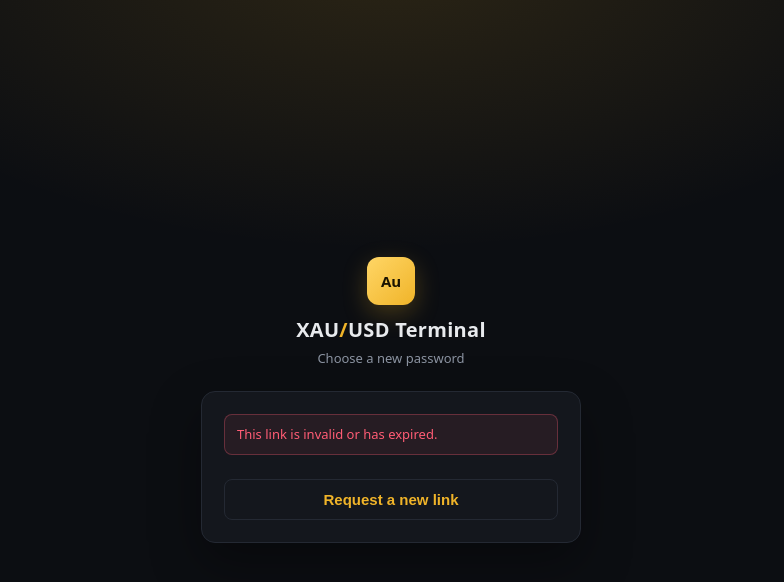
After one commit to SachakPitou/pa-trading, a PHP site: page /reset.php in a window 1280 px wide. The commit adds this page. Shown: the top 582 px of the page, without its empty margins (249-1033 px from the left). Run offline with PHP 8.4, Linux system fonts and the light colour scheme.

Commit message:
fix live price and add reset and forgot pw

```diff
--- a/lib/market.php
+++ b/lib/market.php
@@ -26,7 +26,10 @@ function td(string $ep,array $q,int $ttl): array {
 }
 function get_price(): array {
   $d=td('price',['symbol'=>cfg('symbol')],10);
-  return isset($d['price']) ? ['price'=>(float)$d['price']] : $d;
+  if(isset($d['price'])) return ['price'=>(float)$d['price']];
+  $c=get_candles(500);                                  // fallback: close of the latest candle the scanner cached
+  if($c) return ['price'=>end($c)['c']];
+  return $d;
 }
 function get_candles(int $n=150,?string $interval=null,int $ttl=45): array {
   $d=td('time_series',['symbol'=>cfg('symbol'),'interval'=>$interval ?? cfg('interval'),'outputsize'=>$n,'timezone'=>'UTC'],$ttl);
--- a/public/login.php
+++ b/public/login.php
@@ -49,7 +49,7 @@ if ($_SERVER['REQUEST_METHOD'] === 'POST') {
       <div class="f"><label for="pw">Password</label>
         <input id="pw" type="password" name="password" placeholder="<?= $reg ? 'At least 8 characters' : 'Your password' ?>" autocomplete="<?= $reg ? 'new-password' : 'current-password' ?>" <?= $reg ? 'minlength="8"' : '' ?> required>
         <button type="button" class="eye" onclick="var p=document.getElementById('pw');var s=p.type==='password';p.type=s?'text':'password';this.textContent=s?'Hide':'Show'">Show</button></div>
-      <?php if ($reg): ?><p class="hint">We'll email you a link to confirm your address.</p><?php endif; ?>
+      <?php if ($reg): ?><p class="hint">We'll email you a link to confirm your address.</p><?php else: ?><p class="hint" style="text-align:right"><a href="forgot.php">Forgot password?</a></p><?php endif; ?>
       <button class="btn"><?= $reg ? 'Create account' : 'Sign in' ?></button>
     </form>
     <?php if ($resendFor): ?>
--- /dev/null
+++ b/public/reset.php
@@ -0,0 +1,32 @@
+<?php
+require __DIR__.'/../lib/bootstrap.php';
+$t = (string)($_GET['token'] ?? $_POST['token'] ?? ''); $uid = 0; $err = ''; $done = false;
+if (preg_match('/^[a-f0-9]{64}$/', $t)) {
+  $s = db()->prepare('SELECT user_id FROM password_resets WHERE token_hash=? AND expires_at>NOW()');
+  $s->execute([hash('sha256', $t)]); $uid = (int)$s->fetchColumn();
+}
+if ($uid && $_SERVER['REQUEST_METHOD'] === 'POST') {
+  check_csrf(); $p1 = $_POST['password'] ?? ''; $p2 = $_POST['password2'] ?? '';
+  if (strlen($p1) < 8) $err = 'Password must be at least 8 characters.';
+  elseif ($p1 !== $p2) $err = 'Passwords do not match.';
+  else {
+    db()->prepare('UPDATE users SET pass_hash=?, email_verified_at=COALESCE(email_verified_at,NOW()) WHERE id=?')
+       ->execute([password_hash($p1, PASSWORD_DEFAULT), $uid]);
+    db()->prepare('DELETE FROM password_resets WHERE user_id=?')->execute([$uid]);
+    $done = true;
+  }
+}
+?><!DOCTYPE html><html lang="en"><head><meta charset="utf-8"><meta name="viewport" content="width=device-width,initial-scale=1">
+<meta name="referrer" content="no-referrer"><title>Reset password – XAU Terminal</title><link rel="stylesheet" href="auth.css"></head><body>
+<div class="auth"><div class="brand"><div class="logo">Au</div><h1>XAU<b>/</b>USD Terminal</h1><p>Choose a new password</p></div>
+<div class="card">
+<?php if ($done): ?><div class="msg o">Password updated. You can sign in now.</div><a href="login.php"><button class="btn" type="button">Sign in</button></a>
+<?php elseif (!$uid): ?><div class="msg e">This link is invalid or has expired.</div><a href="forgot.php"><button class="btn ghost" type="button">Request a new link</button></a>
+<?php else: ?>
+<?php if ($err): ?><div class="msg e"><?= h($err) ?></div><?php endif; ?>
+<form method="post"><input type="hidden" name="csrf" value="<?= csrf() ?>"><input type="hidden" name="token" value="<?= h($t) ?>">
+<div class="f"><label for="p1">New password</label><input id="p1" type="password" name="password" minlength="8" autocomplete="new-password" required autofocus></div>
+<div class="f"><label for="p2">Confirm password</label><input id="p2" type="password" name="password2" minlength="8" autocomplete="new-password" required></div>
+<button class="btn">Update password</button></form>
+<?php endif; ?>
+</div></div></body></html>
```
Also changed, not shown: public/forgot.php (added, +36 -0 lines), migrations/010_password_reset.sql (added).
